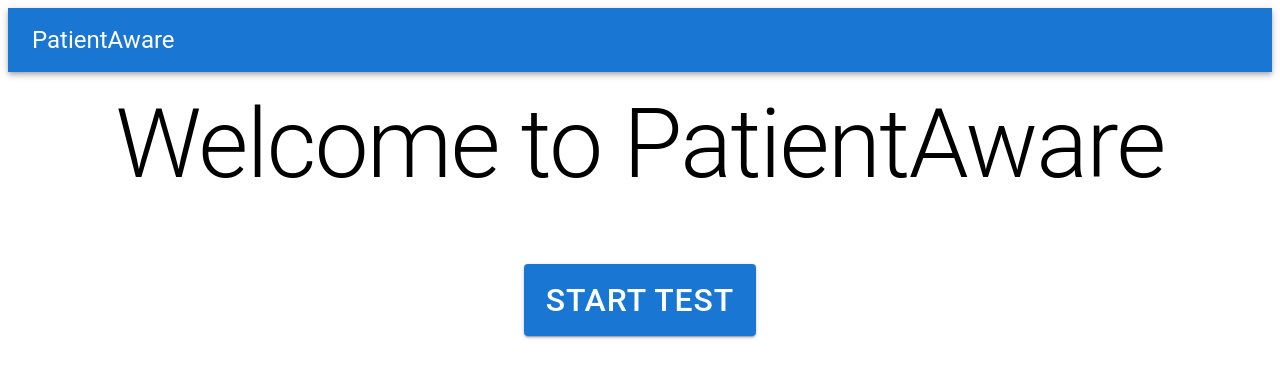
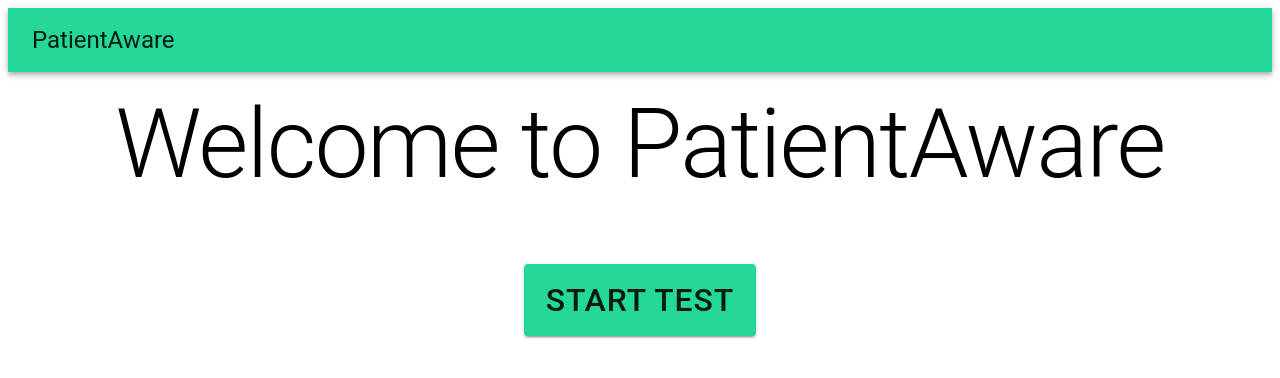
Before and after one commit to Patient-Aware/PatientAware, a React (Create React App) app in the folder client/: page / in a window 1280 px wide. Shown: the top 378 px of the page. Built offline with nearby package versions, Linux system fonts and the light colour scheme.

Commit message:
add theme to app

```diff
--- a/client/src/App.jsx
+++ b/client/src/App.jsx
@@ -4,11 +4,31 @@ import Toolbar from '@mui/material/Toolbar'
 import Typography from '@mui/material/Typography'
 import Box from '@mui/material/Box'
 import { Outlet } from "react-router-dom"
+import { createTheme, ThemeProvider } from "@mui/material"
 
 function App() {
 
+
+  const themeOptions = {
+    palette: {
+      type: 'light',
+      primary: {
+        main: '#25d897',
+      },
+      secondary: {
+        main: '#f50057',
+      },
+      text: {
+        primary: '#132f3d',
+      },
+    },
+  };
+
+  const patientAwareTheme = createTheme(themeOptions)
+
   return (
     <div>
+        <ThemeProvider theme={patientAwareTheme}>
           <AppBar position='static'>
               <Toolbar>
                   <Typography variant='h5' component="div">
@@ -19,6 +39,7 @@ function App() {
           <Box sx={{ mt: 2 }}>
             <Outlet />
           </Box>
+        </ThemeProvider>
     </div>
   )
 }
```
Lines whose indentation alone changed are shown as unchanged.
